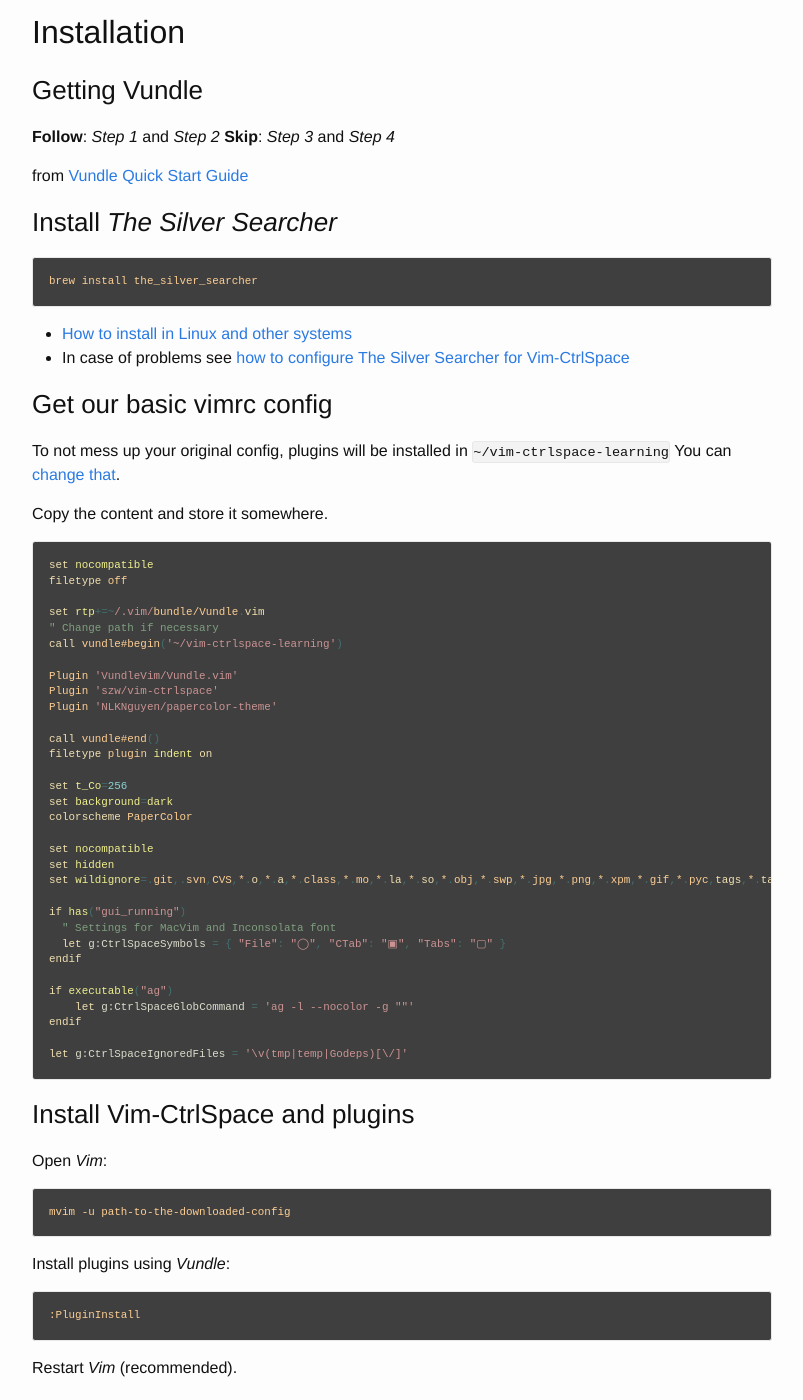
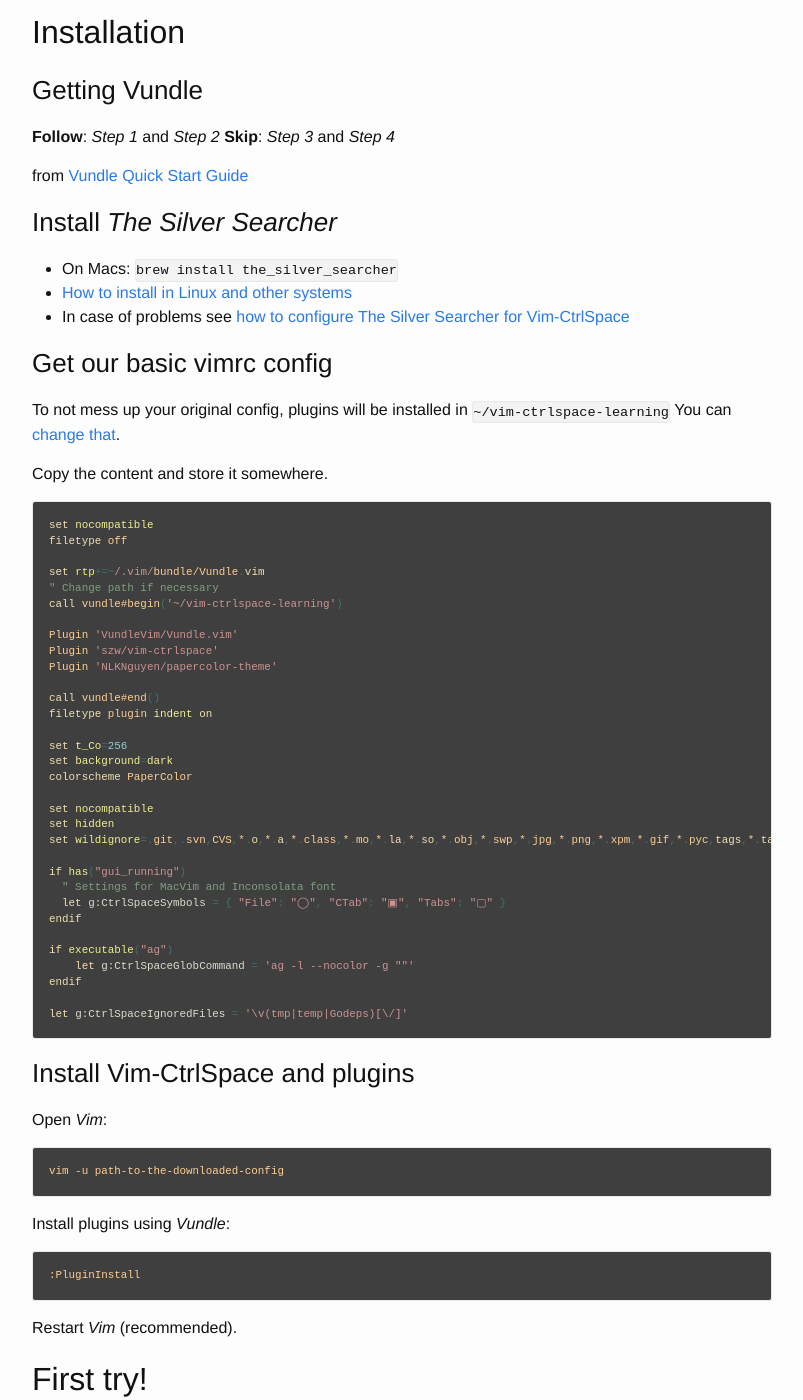
Before and after one commit to ryrych/vim-ctrlspace-site, a Jekyll site: the page built from getting-started.md, in a window 1280 px wide and 1400 px high, scrolled down 665 px. Shown: the whole window, without its empty margins (238-1041 px from the left). Built offline with Jekyll 4.4.1, drawn with Linux system fonts in a browser that asks for light colours.

Commit message:
Update getting-started: less mac-centric; repair link to 'asciicast' post

````diff
--- a/getting-started.md
+++ b/getting-started.md
@@ -40,10 +40,7 @@
 
 ### Install *The Silver Searcher*
 
-```
-brew install the_silver_searcher
-```
-
+- On Macs: `brew install the_silver_searcher`
 - [How to install in Linux and other systems][4]
 - In case of problems see [how to configure The Silver Searcher for Vim-CtrlSpace][5]
 
@@ -94,7 +91,7 @@
 Open *Vim*:
 
 ```
-mvim -u path-to-the-downloaded-config
+vim -u path-to-the-downloaded-config
 ```
 
 Install plugins using *Vundle*:
@@ -116,4 +113,4 @@
 [4]: https://github.com/ggreer/the_silver_searcher#linux
 [5]: https://github.com/vim-ctrlspace/vim-ctrlspace#glob-command
 [6]: https://gist.github.com/ryrych/895bbabd3f6c40bf7d29#file-vim-ctrlspace-vimrc-L6
-[7]: asciicast/2015/11/25/adding_a_project_to_bookmarks.html
+[7]: /asciicast/2015/11/25/adding_a_project_to_bookmarks.html
````
